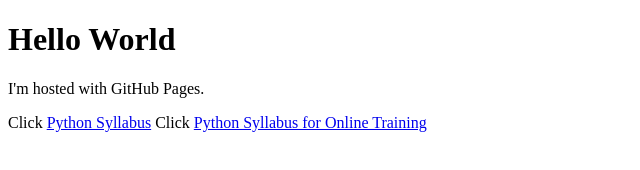
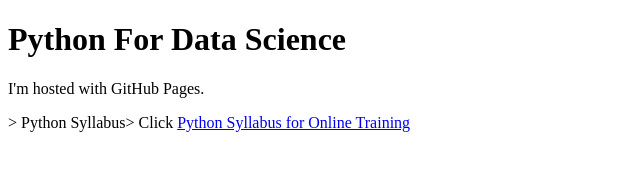
Before and after one commit to vcsgithub/vcsgithub.github.io, a plain HTML site: page index.html in a window 1280 px wide. Shown: the whole page, without its empty margins (0-640 px from the left). Drawn offline with Linux system fonts and the light colour scheme.

Commit message:
Update index.html

```diff
--- a/index.html
+++ b/index.html
@@ -1,10 +1,10 @@
 <!DOCTYPE html>
 <html>
 <body>
-<h1>Hello World</h1>
-<p>I'm hosted with GitHub Pages.</p>
+<h1>Python For Data Science</h1>
+<!<p>I'm hosted with GitHub Pages.</p>>
 
-Click <a href="http://www.yahoo.com">Python Syllabus</a>
+<!\Click <a href="http://www.yahoo.com">Python Syllabus</a>>
 
 Click <a href="python_syllabus.txt">Python Syllabus for Online Training</a>
 </body>
```
